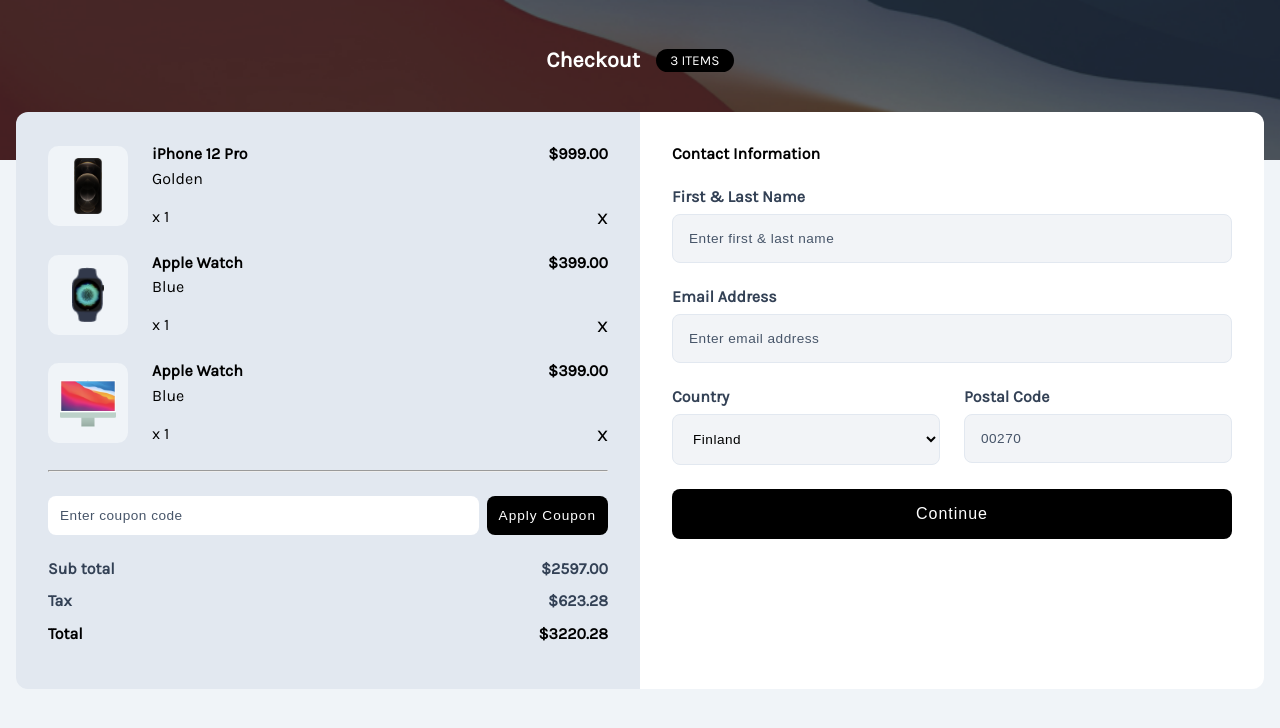
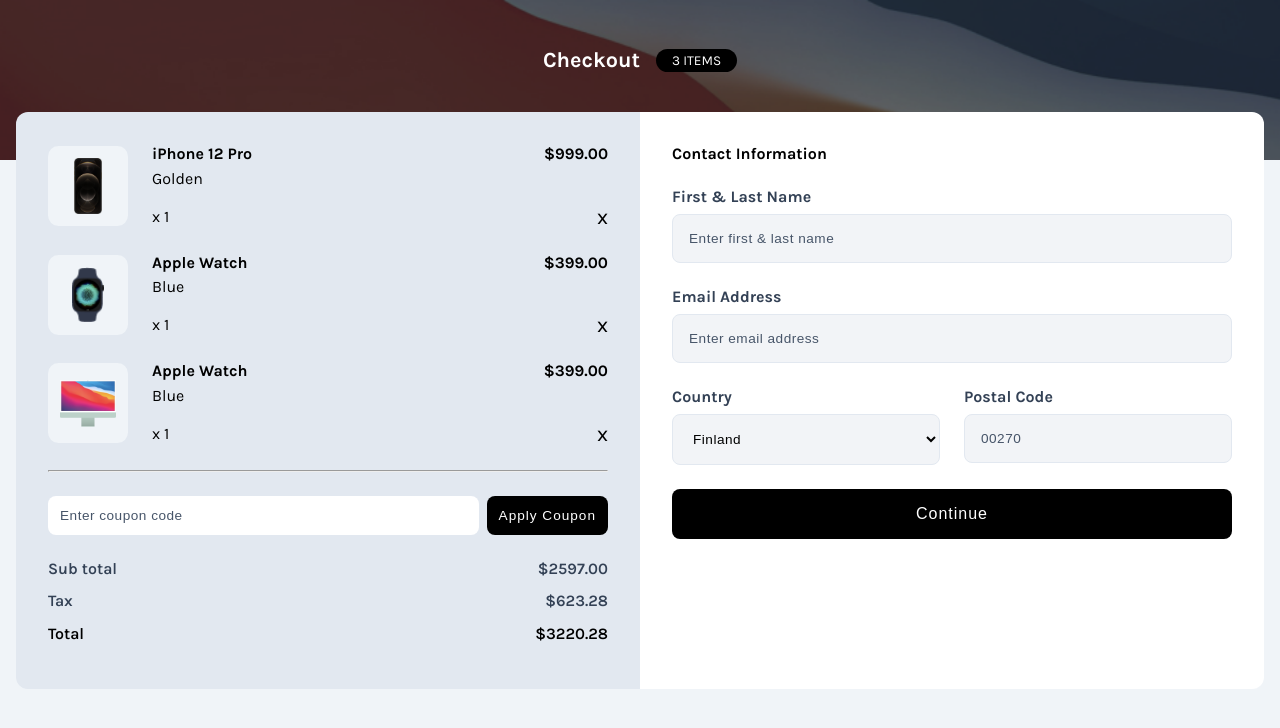
Before and after one commit to Tori-Bemide/device-shop-checkout, a plain HTML site: page index.html in a window 1280 px wide. Drawn offline with Linux system fonts and the light colour scheme.

Commit message:
updated fonts

```diff
--- a/index.html
+++ b/index.html
@@ -10,6 +10,10 @@
       type="image/x-icon"
       sizes="96x96"
     />
+    <!-- Font -->
+     <link rel="preconnect" href="https://fonts.googleapis.com">
+<link rel="preconnect" href="https://fonts.gstatic.com" crossorigin>
+<link href="https://fonts.googleapis.com/css2?family=Karla:ital,wght@0,200..800;1,200..800&display=swap" rel="stylesheet">
     <!-- Styles -->
     <link rel="stylesheet" href="./styles/style.css" />
     <title>Device Shop Checkout | devChallenges.io</title>
--- a/styles/style.css
+++ b/styles/style.css
@@ -9,10 +9,10 @@
 Fonts
 =========================
  */
-@font-face {
+/* @font-face {
   font-family: "Karla";
   src: url(../fonts/Karla-Regular.ttf) format(truetype);
-}
+} */
 /*
 =========================
 Variables
```
